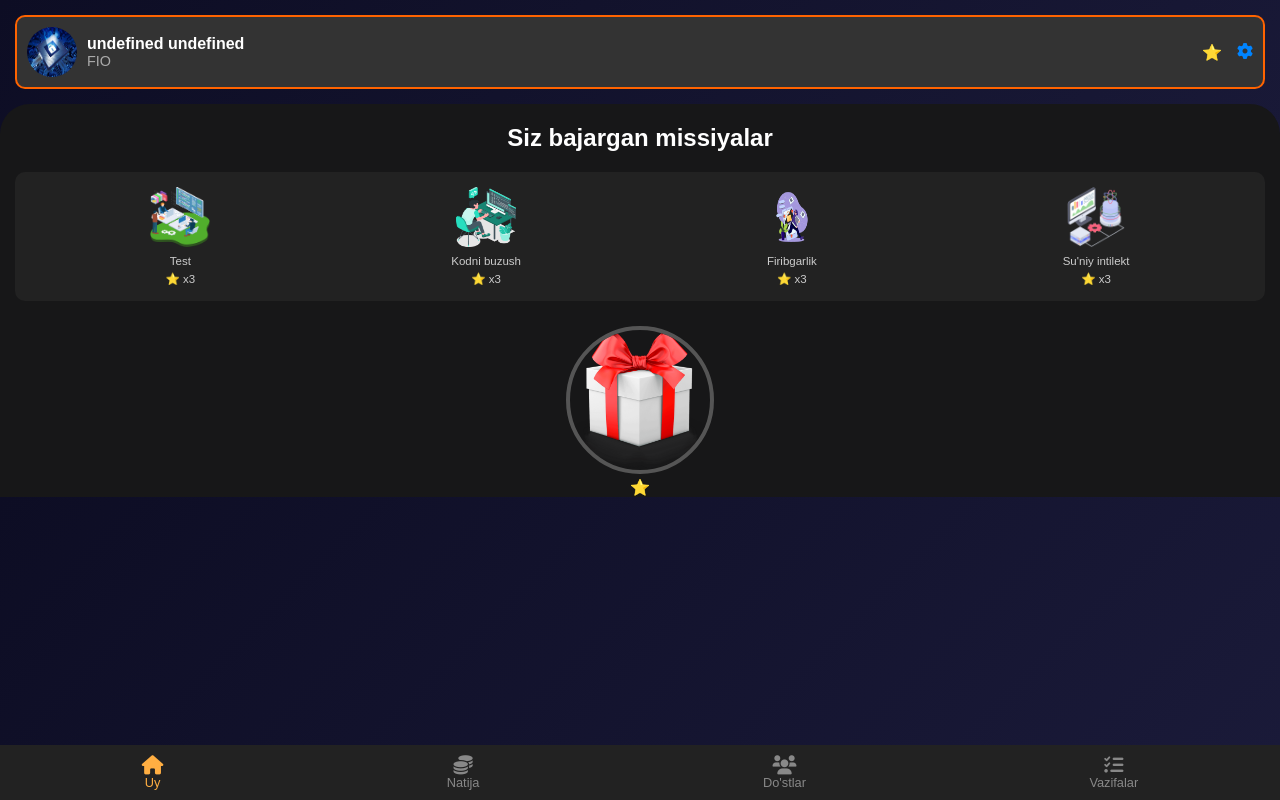
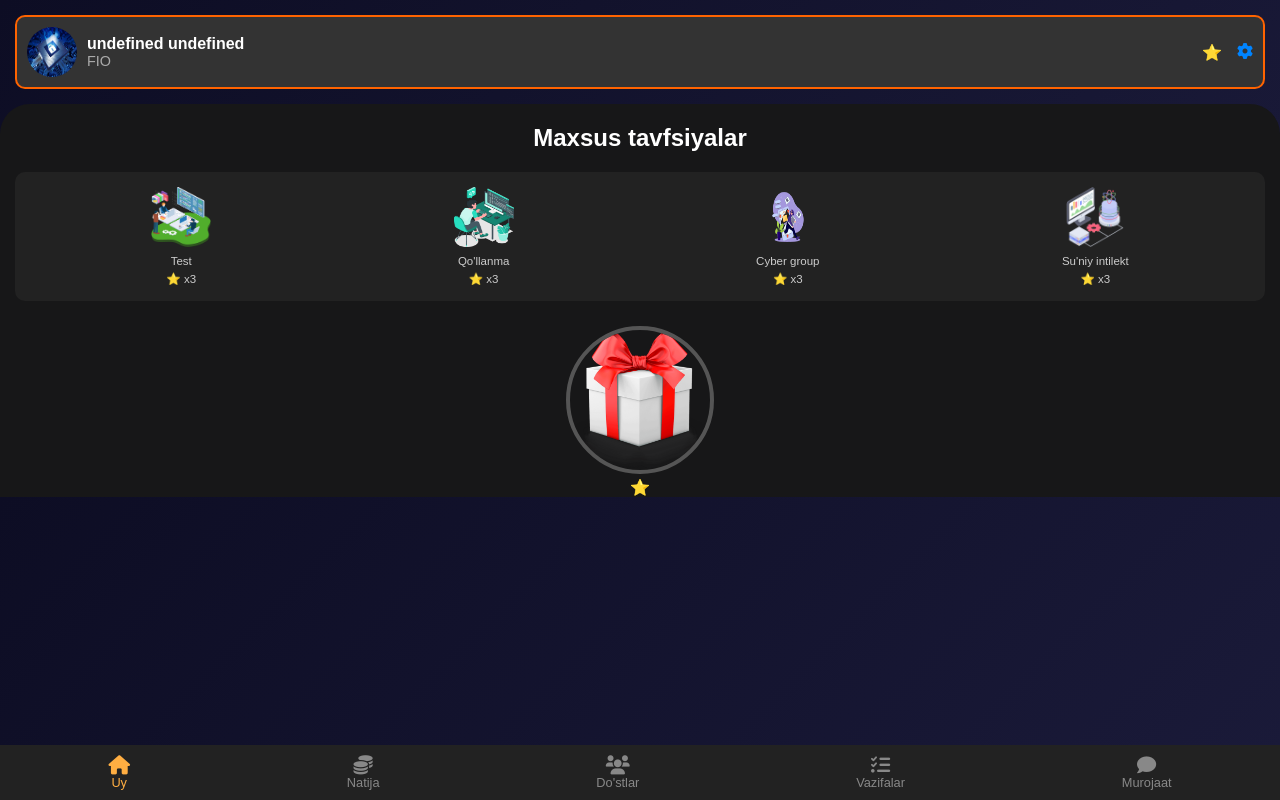
Before and after one commit to ShavkatJuraboyev/ball_bot, a Django app: page / in a window 1280 px wide. Run offline with Django 4.2, Linux system fonts and the light colour scheme; data that the repository does not hold is empty; some libraries are stand-ins or nearby versions.

Commit message:
'yangilandi'

```diff
--- a/config/settings.py
+++ b/config/settings.py
@@ -25,8 +25,8 @@ SECRET_KEY = 'django-insecure-_8ftcf8!v+=mc3i(69&ti%l37s=_epa%14b0tsc203ypp@7tuu
 # SECURITY WARNING: don't run with debug turned on in production!
 DEBUG = True
 
-ALLOWED_HOSTS = ['127.0.0.1', 'localhost', 'c65e-195-158-8-30.ngrok-free.app']
-CSRF_TRUSTED_ORIGINS = ['https://c65e-195-158-8-30.ngrok-free.app']
+ALLOWED_HOSTS = ['127.0.0.1', 'localhost', '4225-188-113-251-193.ngrok-free.app']
+CSRF_TRUSTED_ORIGINS = ['https://4225-188-113-251-193.ngrok-free.app']
 
 # Application definition
 
--- a/kiber_security/bot.py
+++ b/kiber_security/bot.py
@@ -136,7 +136,7 @@ async def start(update: Update, context: ContextTypes.DEFAULT_TYPE) -> None:
     else:
         # Web app tugmasini yuborish
         keyboard = [
-            [InlineKeyboardButton("O'rganishni boshlash", web_app=WebAppInfo(url="https://c65e-195-158-8-30.ngrok-free.app"))]
+            [InlineKeyboardButton("O'rganishni boshlash", web_app=WebAppInfo(url="https://4225-188-113-251-193.ngrok-free.app"))]
         ]
         reply_markup = InlineKeyboardMarkup(keyboard)
         await update.message.reply_text("Kiber xavfsizlikni o'rganing:", reply_markup=reply_markup)
@@ -153,7 +153,7 @@ async def handle_contact(update: Update, context: ContextTypes.DEFAULT_TYPE) ->
 
     # Web app tugmasini yuborish
     keyboard = [
-        [InlineKeyboardButton("O'rganishni boshlash", web_app=WebAppInfo(url="https://c65e-195-158-8-30.ngrok-free.app"))]
+        [InlineKeyboardButton("O'rganishni boshlash", web_app=WebAppInfo(url="https://4225-188-113-251-193.ngrok-free.app"))]
     ]
     reply_markup = InlineKeyboardMarkup(keyboard)
     await update.message.reply_text("Kiber xavfsizlikni o'rganing:", reply_markup=reply_markup)
@@ -275,8 +275,6 @@ def main() -> None:
         },
         fallbacks=[],
     )
-
-
     application.add_handler(conversation_handler)
     application.add_handler(MessageHandler(filters.CONTACT, handle_contact))
     application.run_polling()
--- a/templates/users/footer.html
+++ b/templates/users/footer.html
@@ -4,4 +4,5 @@
     <a href="{% url 'style' %}" class="{% if 'style' in segment %} active {% endif %}"><i class="fas fa-coins"></i><br>Natija</a>
     <a href="{% url 'friends' %}" class="{% if 'friends' in segment %} active {% endif %}"><i class="fas fa-users"></i><br>Do'stlar</a>
     <a href="{% url 'share' %}" class="{% if 'share' in segment %} active {% endif %}"><i class="fas fa-tasks"></i><br>Vazifalar</a>
+    <a href="" class="{% if 'share' in segment %} active {% endif %}"><i class="fas fa-comment"></i><br>Murojaat</a>
 </div>
--- a/templates/users/index.html
+++ b/templates/users/index.html
@@ -16,7 +16,7 @@
 
 <!-- Asosiy rasm va statik matn -->
 <div class="main-content-color">
-    <h2>Siz bajargan missiyalar</h2>
+    <h2>Maxsus tavfsiyalar</h2>
     <div class="game-list">
         <div class="game-item">
             <a href="{% url 'test_list' %}">
@@ -28,14 +28,14 @@
         <div class="game-item">
             <a href="#">
             <img src="{% static 'images/kod2.png' %}" alt="Game">
-            <span>Kodni buzush</span>
+            <span>Qo'llanma</span>
             <span>⭐️ x3</span>
         </a>
         </div>
         <div class="game-item">
             <a href="#">
             <img src="{% static 'images/kod3.png' %}" alt="Game">
-            <span>Firibgarlik</span>
+            <span>Cyber group</span>
             <span>⭐️ x3</span>
         </a>
         </div>
--- a/templates/users/style.html
+++ b/templates/users/style.html
@@ -4,7 +4,7 @@
     <!-- Markaziy kontent -->
     <div class="main-content">
         <img src="{% static 'images/security.png' %}" alt="logo">
-        <h2>Siz yig'gan yulduzlar</h2>
+        <h2>Natijalar</h2>
         <!-- <a href="#" class="btn-hmstr">$HMSTR</a>
         <p>token bozorda</p> -->
     </div>
--- a/templates/users/style2.html
+++ b/templates/users/style2.html
@@ -4,7 +4,7 @@
     <!-- Markaziy kontent -->
     <div class="main-content">
         <img src="{% static 'images/security.png' %}" alt="logo">
-        <h2>Siz yig'gan yulduzlar</h2>
+        <h2>Natijalar</h2>
     </div>
 
     <!-- Token va Withdrawal tugmachalari -->
```
